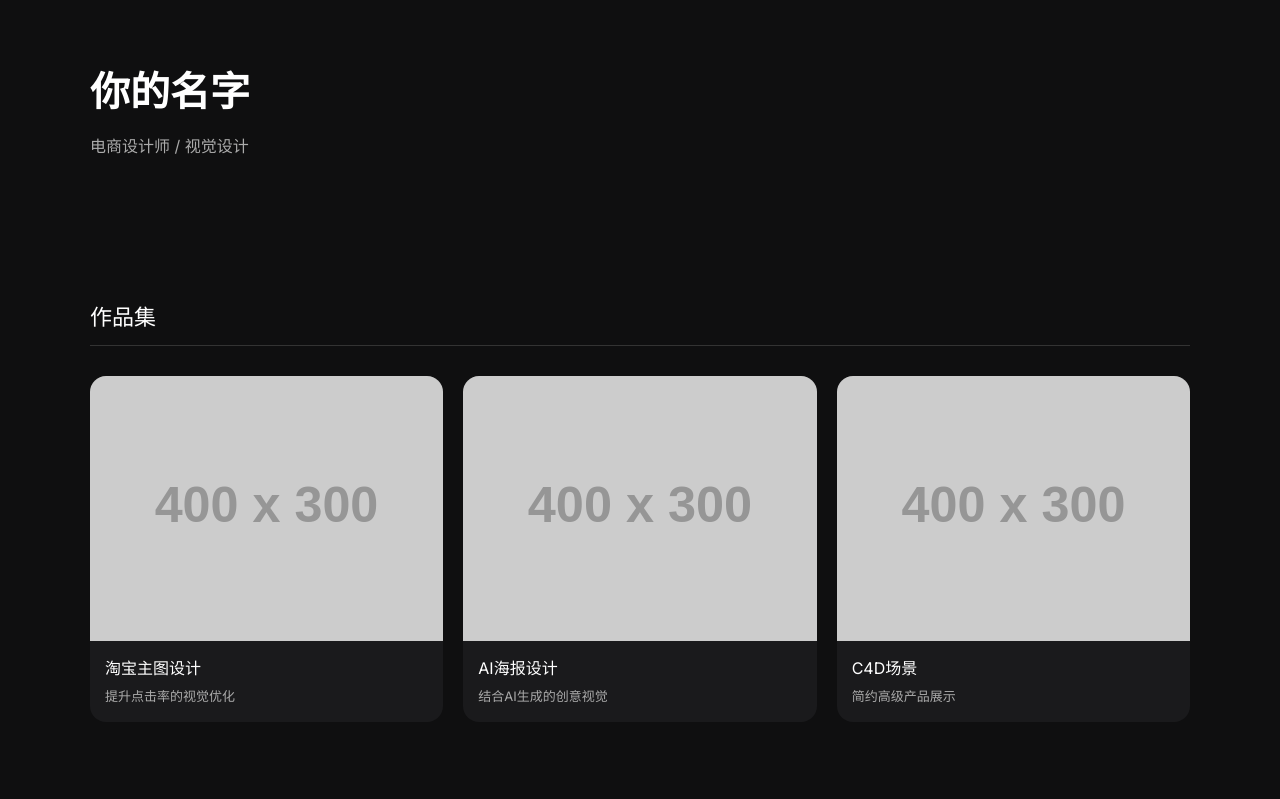
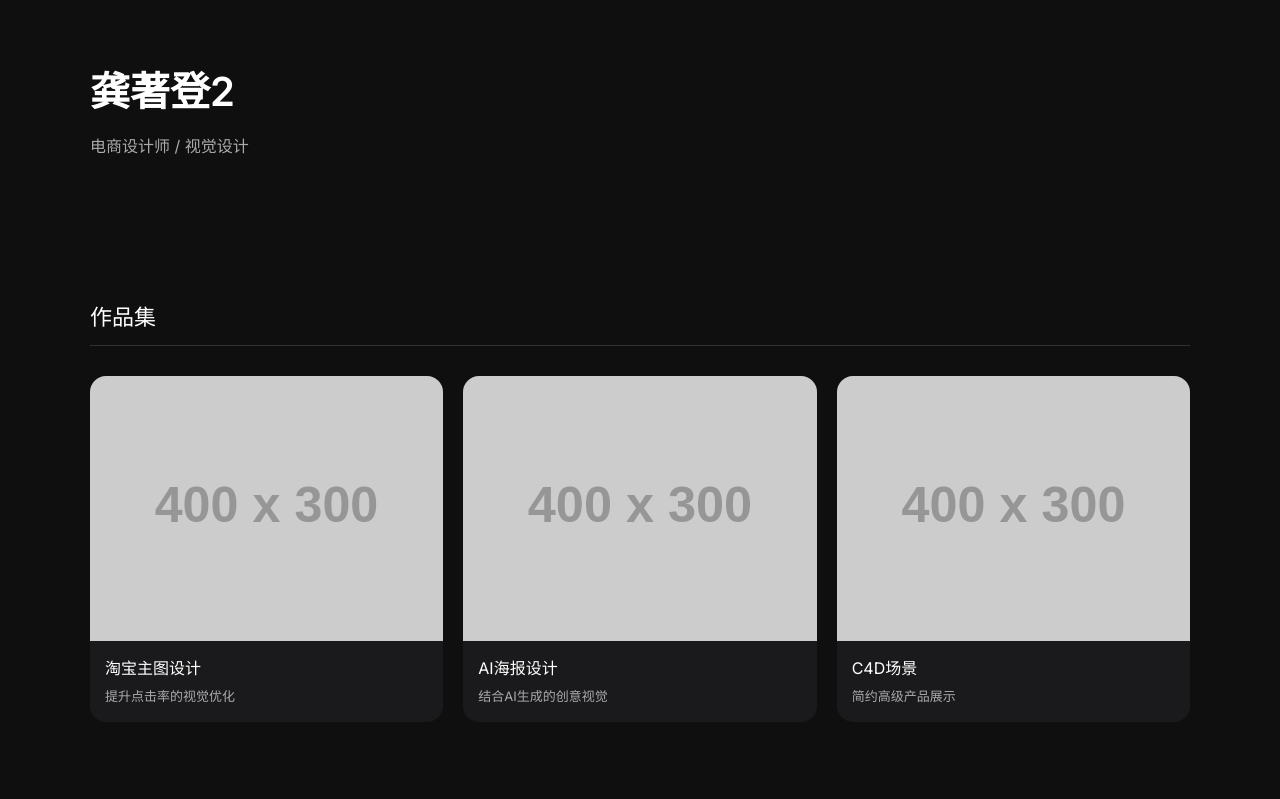
Before and after one commit to gongzhudeng/-, a plain HTML site: page index.html in a window 1280 px wide. Shown: the top 799 px of the page. Drawn offline with Linux system fonts and the light colour scheme; placeholder pictures from the web are drawn by us.

Commit message:
Update index.html

```diff
--- a/index.html
+++ b/index.html
@@ -57,7 +57,7 @@
   <div class="container">
 
     <header>
-      <h1>你的名字</h1>
+      <h1>龚著登2</h1>
       <p class="subtitle">电商设计师 / 视觉设计</p>
     </header>
 
```
